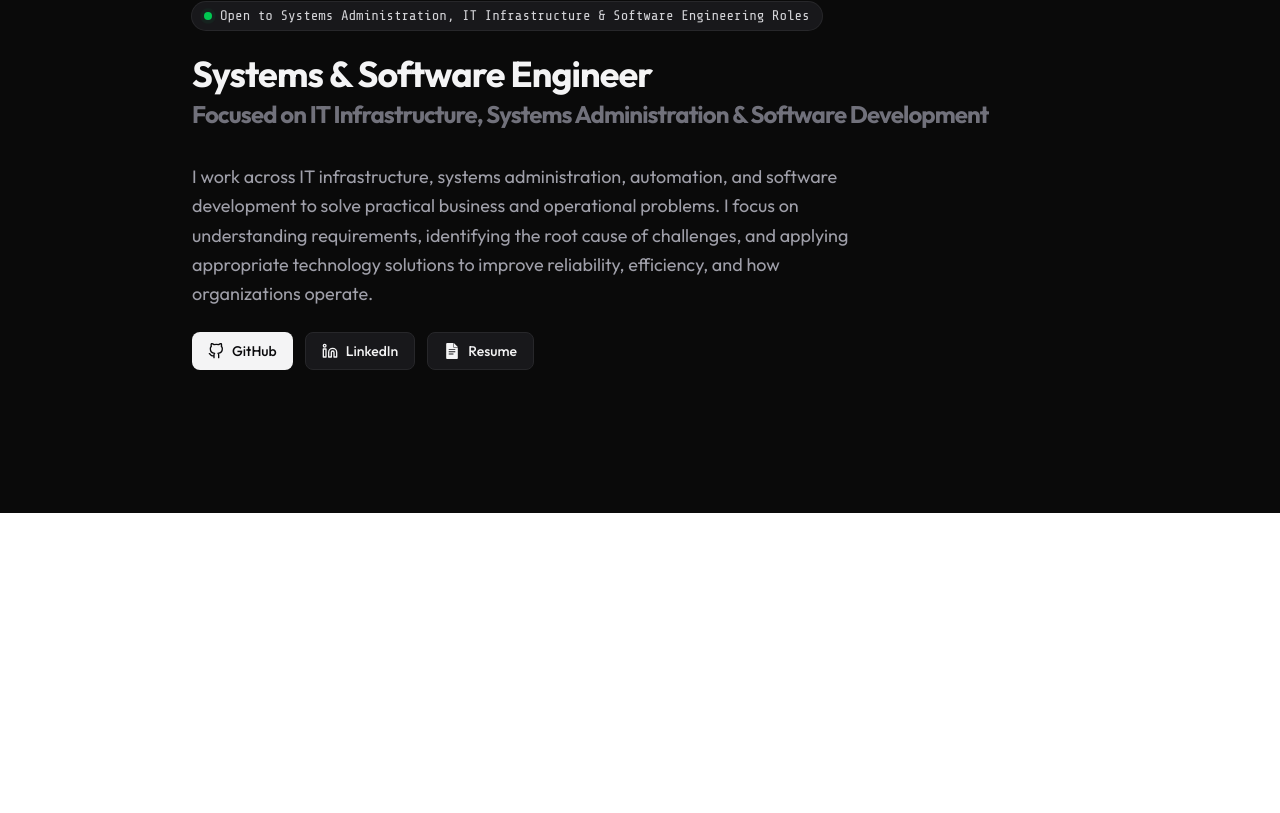
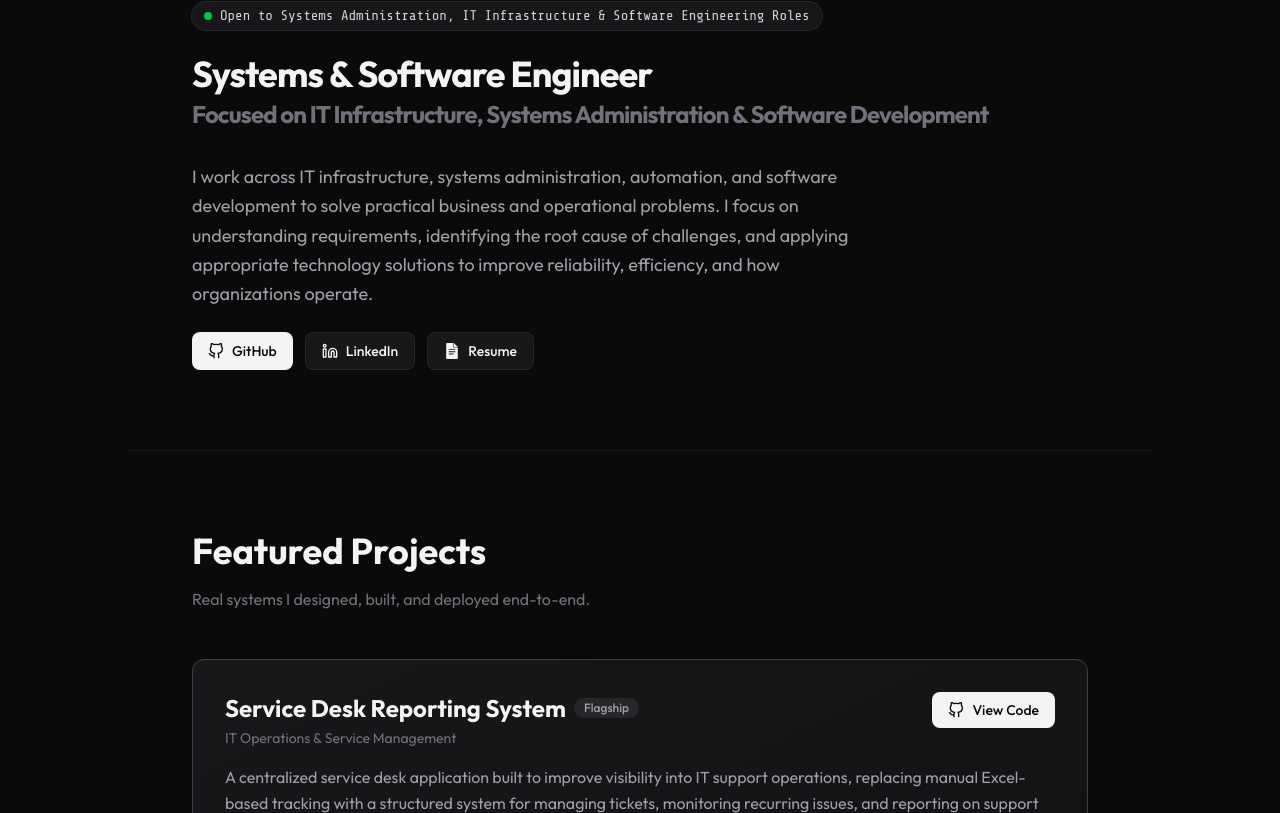
Before and after one commit to nickonyi/Portfolio, a React app: page / in a window 1280 px wide. Shown: the part 287-1100 px from the top of the page. Before the commit the page ends 800 px from the top, so only its background shows below. Built offline with nearby package versions, Linux system fonts and the light colour scheme; the HTML template or start-up script is replaced by a standard one.

Commit message:
feat: add Projects component and project data for showcasing featured projects

```diff
--- a/src/App.tsx
+++ b/src/App.tsx
@@ -1,5 +1,6 @@
 import "./App.css";
 import Hero from "./components/Hero";
+import Projects from "./components/Projects";
 import Navigation from "./components/Navigation";
 
 function App() {
@@ -8,6 +9,7 @@ function App() {
       <Navigation />
       <main>
         <Hero />
+        <Projects />
       </main>
     </div>
   );
--- /dev/null
+++ b/src/components/Projects.tsx
@@ -0,0 +1,133 @@
+import { FiExternalLink, FiGithub } from "react-icons/fi";
+import { projects } from "../data/utils.ts";
+
+function Projects() {
+  return (
+    <section id="projects" className="border-t border-zinc-900 py-20">
+      <div className="container mx-auto px-4">
+        <div className="mx-auto max-w-4xl">
+          <h2 className="mb-4 text-3xl font-bold sm:text-4xl">
+            Featured Projects
+          </h2>
+          <p className="mb-12 text-zinc-500">
+            Real systems I designed, built, and deployed end-to-end.
+          </p>
+
+          <div className="space-y-8">
+            {projects.map((project) => (
+              <div
+                key={project.title}
+                className={`rounded-xl border p-6 transition-colors sm:p-8 ${
+                  project.flagship
+                    ? "border-zinc-700 bg-linear-to-br from-zinc-900 to-zinc-900/50"
+                    : "border-zinc-800/60 bg-zinc-900/30 hover:bg-zinc-900/50"
+                }`}
+              >
+                {/* Header */}
+                <div className="mb-4 flex flex-wrap items-start justify-between gap-4">
+                  <div>
+                    <div className="mb-1 flex items-center gap-2">
+                      <h3 className="text-xl font-bold sm:text-2xl">
+                        {project.title}
+                      </h3>
+                      {project.flagship && (
+                        <span className="rounded-full bg-zinc-800 px-2.5 py-0.5 text-xs font-medium text-zinc-400">
+                          Flagship
+                        </span>
+                      )}
+                    </div>
+                    <p className="text-sm text-zinc-500">{project.subtitle}</p>
+                  </div>
+
+                  {/* Primary CTA: GitHub */}
+                  <a
+                    href={project.links.github}
+                    target="_blank"
+                    rel="noopener noreferrer"
+                    className="inline-flex items-center gap-2 rounded-lg bg-zinc-100 px-4 py-2 text-sm font-medium text-zinc-950 transition-colors hover:bg-white"
+                  >
+                    <FiGithub className="h-4 w-4" />
+                    View Code
+                  </a>
+                </div>
+
+                <p className="mb-5 text-sm leading-relaxed text-zinc-400 sm:text-base">
+                  {project.description}
+                </p>
+
+                {/* What I Built */}
+                <div className="mb-5">
+                  <h4 className="mb-3 text-sm font-semibold text-zinc-300">
+                    What I Built
+                  </h4>
+                  <ul className="grid gap-2 sm:grid-cols-2">
+                    {project.highlights.map((highlight) => (
+                      <li
+                        key={highlight}
+                        className="flex items-start gap-2 text-sm text-zinc-500"
+                      >
+                        <span className="mt-1.5 h-1 w-1 shrink-0 rounded-full bg-zinc-600" />
+                        {highlight}
+                      </li>
+                    ))}
+                  </ul>
+                </div>
+
+                {/* Tech stack */}
+                <div className="mb-5 flex flex-wrap gap-1.5">
+                  {project.tech.map((tech) => (
+                    <span
+                      key={tech}
+                      className="rounded-md bg-zinc-800/50 px-2.5 py-1 text-xs text-zinc-500"
+                    >
+                      {tech}
+                    </span>
+                  ))}
+                </div>
+
+                {/* Secondary links */}
+                <div className="flex flex-wrap gap-4 border-t border-zinc-800/50 pt-4">
+                  {project.links.live && (
+                    <a
+                      href={project.links.live}
+                      target="_blank"
+                      rel="noopener noreferrer"
+                      className="inline-flex items-center gap-1.5 text-xs font-medium text-zinc-500 transition-colors hover:text-zinc-300"
+                    >
+                      <FiExternalLink className="h-3.5 w-3.5" />
+                      Live
+                    </a>
+                  )}
+                  {project.links.dashboard && (
+                    <a
+                      href={project.links.dashboard}
+                      target="_blank"
+                      rel="noopener noreferrer"
+                      className="inline-flex items-center gap-1.5 text-xs font-medium text-zinc-500 transition-colors hover:text-zinc-300"
+                    >
+                      <FiExternalLink className="h-3.5 w-3.5" />
+                      Dashboard
+                    </a>
+                  )}
+                  {project.links.docs && (
+                    <a
+                      href={project.links.docs}
+                      target="_blank"
+                      rel="noopener noreferrer"
+                      className="inline-flex items-center gap-1.5 text-xs font-medium text-zinc-500 transition-colors hover:text-zinc-300"
+                    >
+                      <FiExternalLink className="h-3.5 w-3.5" />
+                      API Docs
+                    </a>
+                  )}
+                </div>
+              </div>
+            ))}
+          </div>
+        </div>
+      </div>
+    </section>
+  );
+}
+
+export default Projects;
--- /dev/null
+++ b/src/data/utils.ts
@@ -0,0 +1,85 @@
+export const projects = [
+  {
+    title: "Service Desk Reporting System",
+    subtitle: "IT Operations & Service Management",
+    flagship: true,
+    description:
+      "A centralized service desk application built to improve visibility into IT support operations, replacing manual Excel-based tracking with a structured system for managing tickets, monitoring recurring issues, and reporting on support activities across multiple locations.",
+    highlights: [
+      "Centralized IT ticket tracking across multiple locations",
+      "Ticket categorization by issue type, support tier, and business location",
+      "Ticket lifecycle management with statuses for tracking progress and resolution",
+      "Structured reporting to identify recurring issues and improve operational visibility",
+    ],
+    tech: [
+      "JavaScript",
+      "React",
+      "Vite",
+      "Node.js",
+      "Express",
+      "PostgreSQL",
+      "Cloudinary",
+    ],
+    links: {
+      github: "",
+      live: "https://service-desk-and-reporting-system.vercel.app/",
+    },
+  },
+  {
+    title: "SecurePass",
+    subtitle: "Visitor Management System",
+    description:
+      "A web-based visitor management system designed to support estate access management by connecting residents, security personnel, and estate administrators through a centralized application.",
+    highlights: [
+      "Role-based access for residents, guards, estate managers, and system administrators",
+      "Backend API development using Express and Prisma",
+      "Session-based authentication using Passport.js",
+      "PostgreSQL database design and integration",
+      "Application deployment and configuration on a Linux VPS using Nginx",
+    ],
+    tech: [
+      "JavaScript",
+      "React",
+      "Vite",
+      "Tailwind CSS",
+      "Node.js",
+      "Express",
+      "PostgreSQL",
+      "Prisma",
+      "Passport.js",
+      "Linux",
+      "Nginx",
+    ],
+    links: {
+      github: "",
+      live: "https://securepass.ascribe.africa",
+    },
+  },
+  {
+    title: "File Uploader",
+    subtitle: "Full-Stack File Management Application",
+    description:
+      "A full-stack web application for uploading and organizing files, built with a React frontend and an Express backend. The application uses PostgreSQL for persistent data storage and session-based authentication.",
+    highlights: [
+      "REST API development for authentication, file, and folder management",
+      "Session-based authentication using Passport.js",
+      "Relational database management using PostgreSQL and Prisma ORM",
+      "Frontend and backend organization within a monorepo",
+      "Application deployment using Vercel, Render, and Neon",
+    ],
+    tech: [
+      "JavaScript",
+      "React",
+      "Vite",
+      "Node.js",
+      "Express",
+      "PostgreSQL",
+      "Prisma",
+      "Passport.js",
+    ],
+    links: {
+      github: "https://github.com/nickonyi/file-uploader",
+      live: "https://file-uploader-4yun.vercel.app",
+    },
+  },
+];
```
